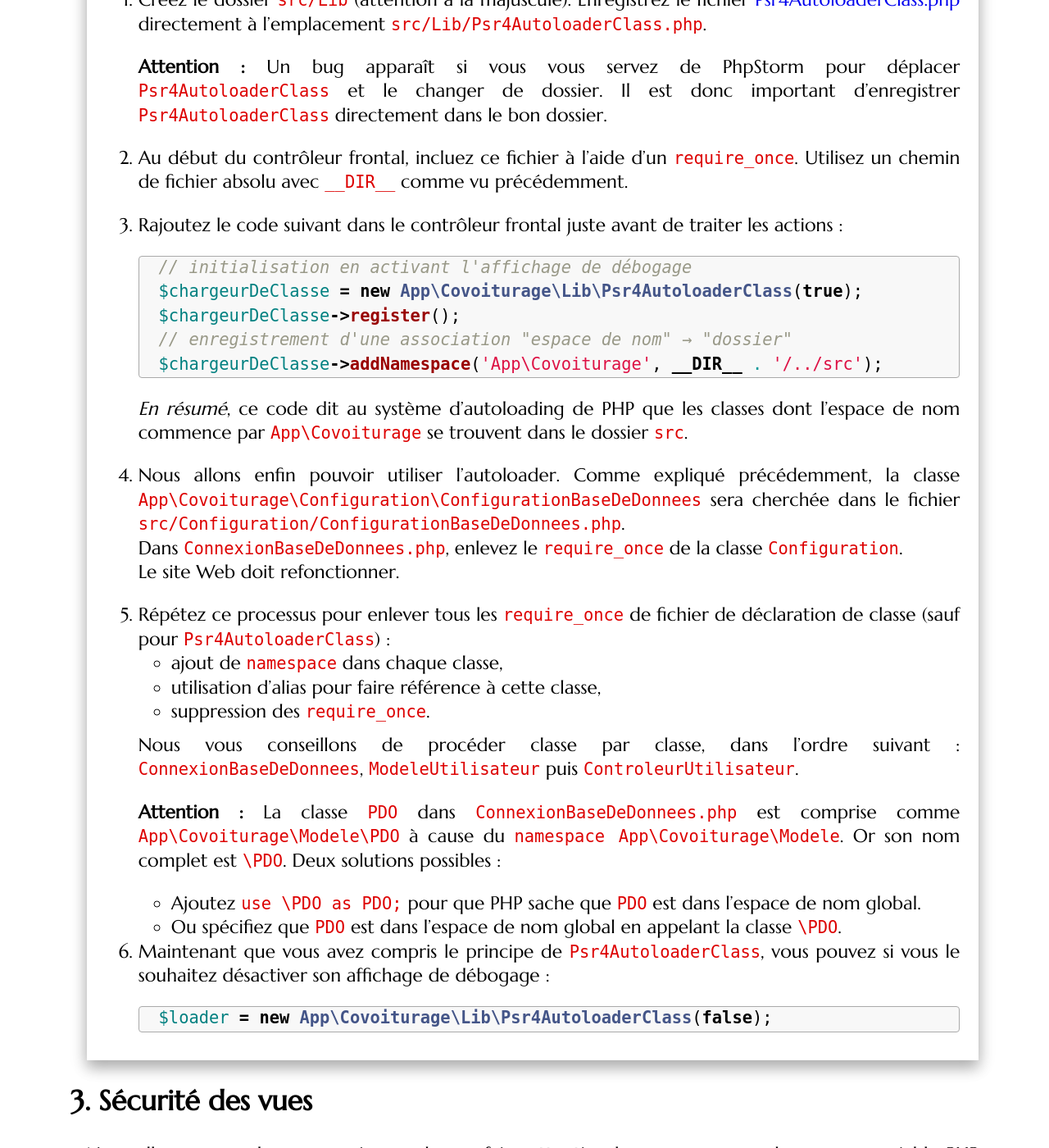
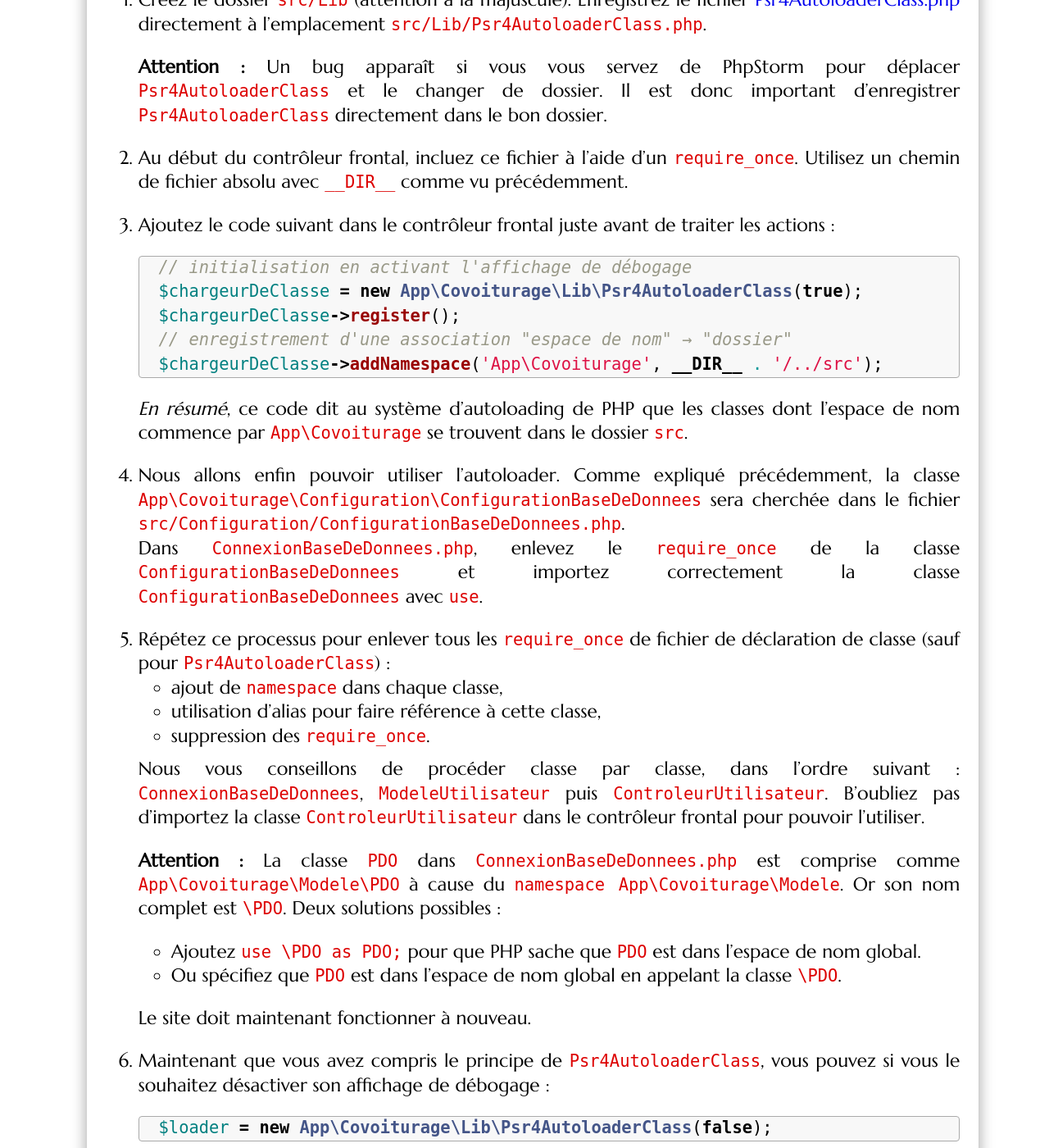
Before and after one commit to romainlebreton/R3.01-DeveloppementWeb, a Jekyll site: the page built from tutorials/tutorial5.md, in a window 1280 px wide and 1400 px high, scrolled down 7158 px. Shown: the whole window at 82% size. Built offline with Jekyll 4.4.1, drawn with Linux system fonts in a browser that asks for light colours; some web fonts are replaced.

Commit message:
correction cheminement d'ajout des namespaces

````diff
--- a/tutorials/tutorial5.md
+++ b/tutorials/tutorial5.md
@@ -317,7 +317,7 @@ l'association déclarée précédemment avec `addNamespace` pour remplacer
    `require_once`. Utilisez un chemin de fichier absolu avec `__DIR__` comme vu
    précédemment.
 
-3. Rajoutez le code suivant dans le contrôleur frontal juste avant de traiter
+3. Ajoutez le code suivant dans le contrôleur frontal juste avant de traiter
    les actions :
    ```php
    // initialisation en activant l'affichage de débogage
@@ -335,9 +335,8 @@ l'association déclarée précédemment avec `addNamespace` pour remplacer
    la classe `App\Covoiturage\Configuration\ConfigurationBaseDeDonnees` sera cherchée dans le
    fichier `src/Configuration/ConfigurationBaseDeDonnees.php`.
    <!-- **Renommez** le dossier `Configuration` avec une majuscule `Configuration`.  -->
-   Dans
-   `ConnexionBaseDeDonnees.php`, enlevez le `require_once` de la classe `Configuration`.
-   Le site Web doit refonctionner.
+   Dans `ConnexionBaseDeDonnees.php`, enlevez le `require_once` de la classe `ConfigurationBaseDeDonnees`
+   et importez correctement la classe  `ConfigurationBaseDeDonnees` avec `use`.
 
    <!-- **Besoin d'aide pour débugger `Psr4AutoloaderClass` ?** Rajoutez une ligne à
    la méthode `requireFile` de `Psr4AutoloaderClass` pour afficher le nom du fichier
@@ -351,6 +350,7 @@ l'association déclarée précédemment avec `addNamespace` pour remplacer
 
    Nous vous conseillons de procéder classe par classe, dans l'ordre suivant :
    `ConnexionBaseDeDonnees`, `ModeleUtilisateur` puis `ControleurUtilisateur`.
+   B'oubliez pas d'importez la classe `ControleurUtilisateur` dans le contrôleur frontal pour pouvoir l'utiliser.
 
    **Attention :** La classe `PDO` dans `ConnexionBaseDeDonnees.php` est
    comprise comme `App\Covoiturage\Modele\PDO` à cause du `namespace
@@ -361,7 +361,8 @@ l'association déclarée précédemment avec `addNamespace` pour remplacer
    * Ou spécifiez que `PDO` est dans l'espace de nom global en appelant la
      classe `\PDO`.
 
-6. Maintenant que vous avez compris le principe de `Psr4AutoloaderClass`, vous
+   Le site doit maintenant fonctionner à nouveau.
+7. Maintenant que vous avez compris le principe de `Psr4AutoloaderClass`, vous
    pouvez si vous le souhaitez désactiver son affichage de débogage :
    ```php
    $loader = new App\Covoiturage\Lib\Psr4AutoloaderClass(false);
````
